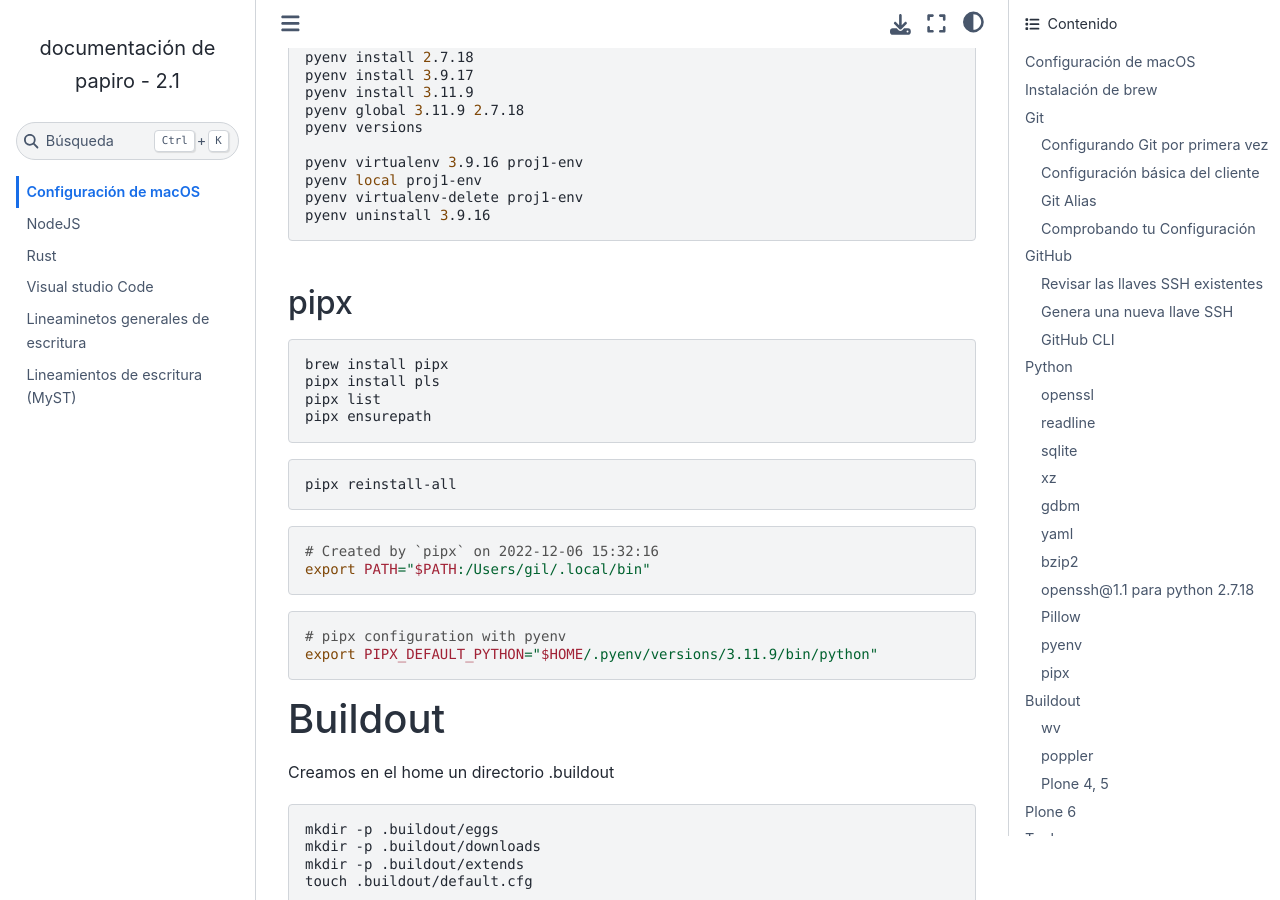
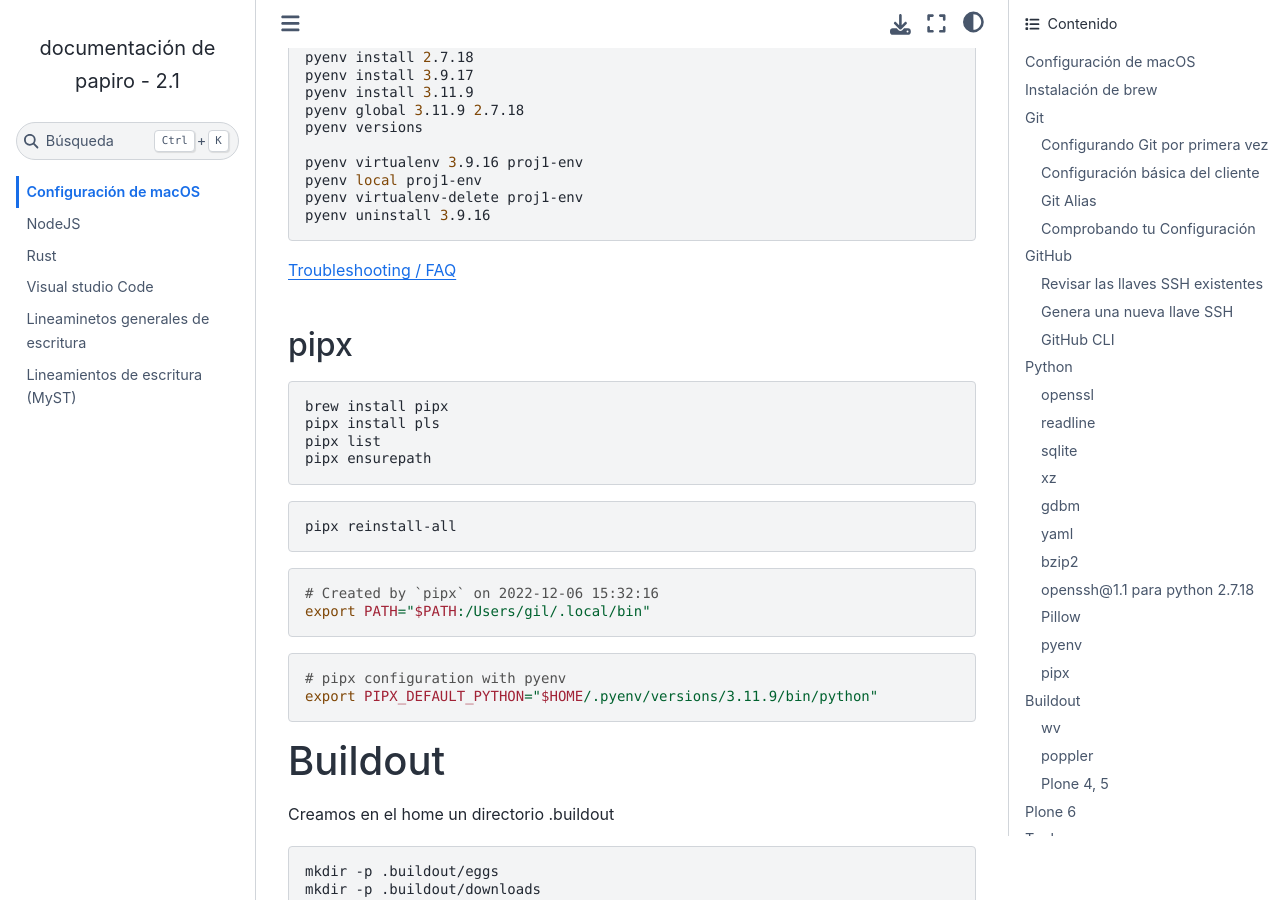
Before and after one commit to gil-cano/papiro, a Sphinx documentation site: the page built from docs/MacConfig.md, in a window 1280 px wide and 900 px high, scrolled down 11744 px. Built offline with Sphinx 7.4.7 and the Sphinx Book theme 1.1.4, drawn with Linux system fonts in a browser that asks for light colours.

Commit message:
Update MacConfig.md

````diff
--- a/docs/MacConfig.md
+++ b/docs/MacConfig.md
@@ -550,6 +550,8 @@ pyenv virtualenv-delete proj1-env
 pyenv uninstall 3.9.16
 ```
 
+[Troubleshooting / FAQ](https://github.com/pyenv/pyenv/wiki#suggested-build-environment)
+
 ## pipx
 ```sh
 brew install pipx
````
